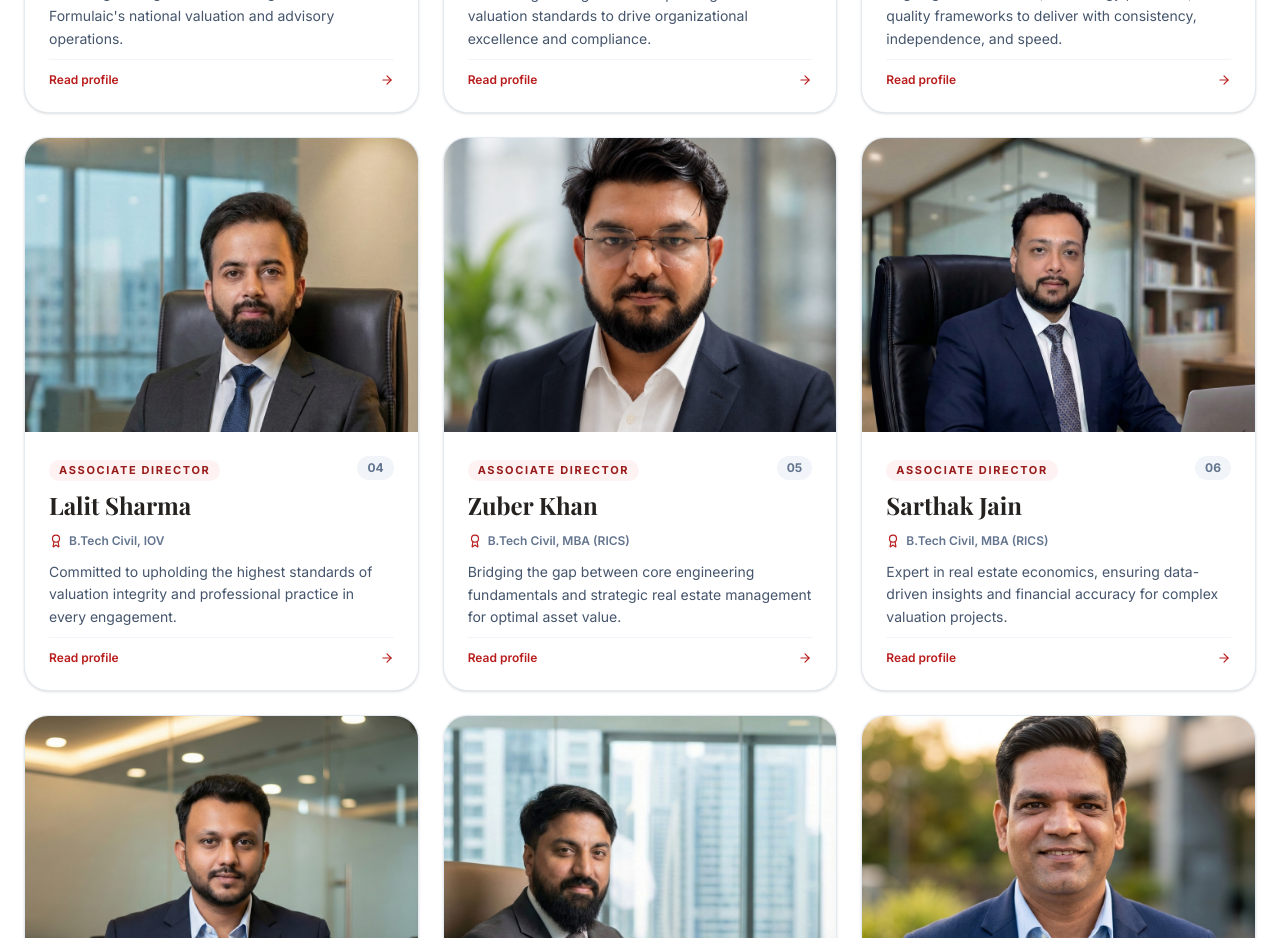
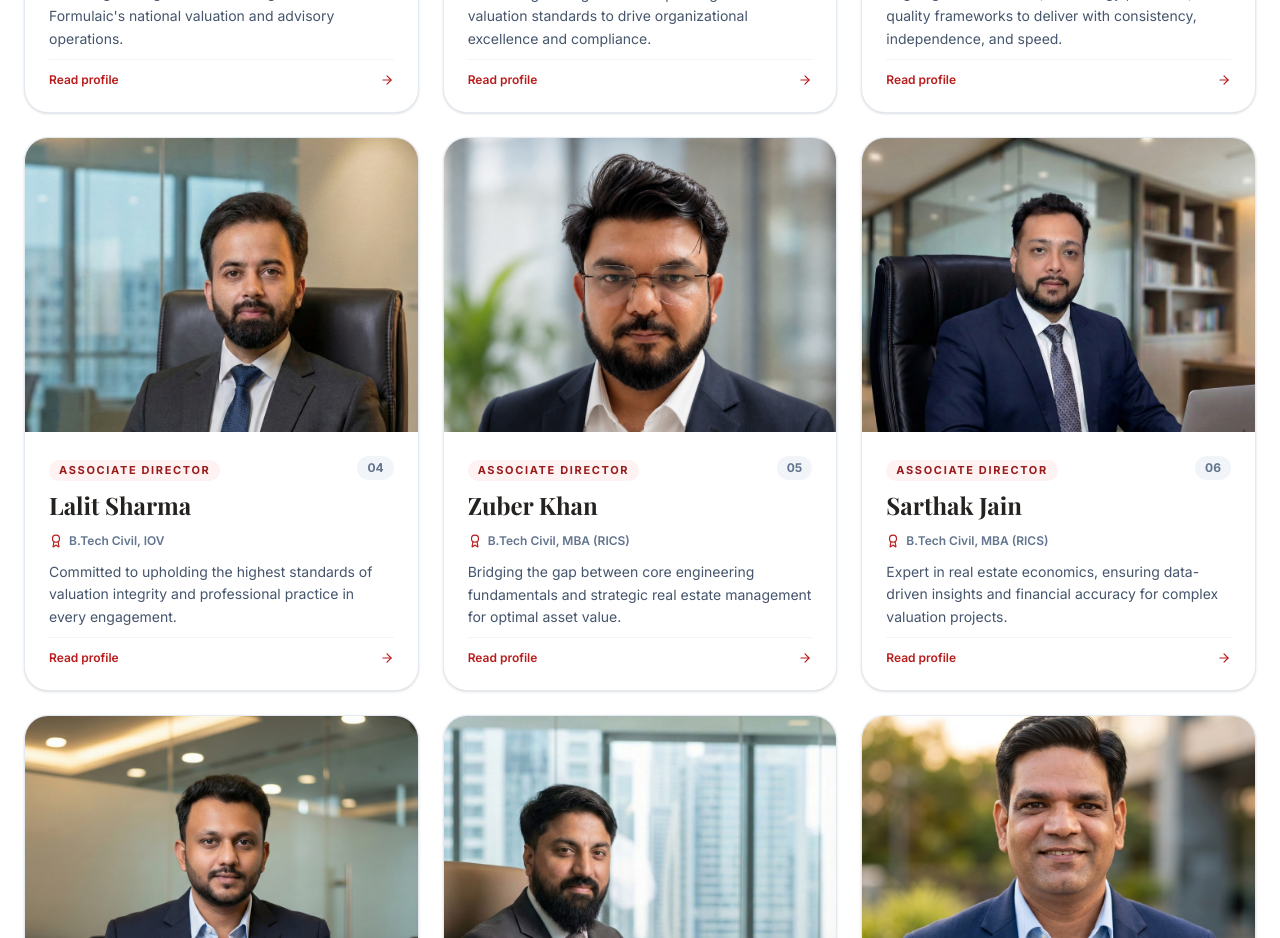
Before and after one commit to Sahilsingh31-del/formulaic-website, a React (Vite) app: page /team in a window 1280 px wide. Shown: the part 2260-3198 px from the top of the page. Built offline with nearby package versions, Linux system fonts and the light colour scheme; a web font is replaced by a local one.

Commit message:
Fine-tune Zuber Khan photo position

```diff
--- a/src/pages/Team.tsx
+++ b/src/pages/Team.tsx
@@ -80,6 +80,7 @@ const managementTeam = [
     credentials: 'B.Tech Civil, MBA (RICS)',
     summary: 'Bridging the gap between core engineering fundamentals and strategic real estate management for optimal asset value.',
     photo: '/team/zuber-khan.jpg',
+    photoPosition: '50% 12%',
   },
   {
     name: 'Sarthak Jain',
```
